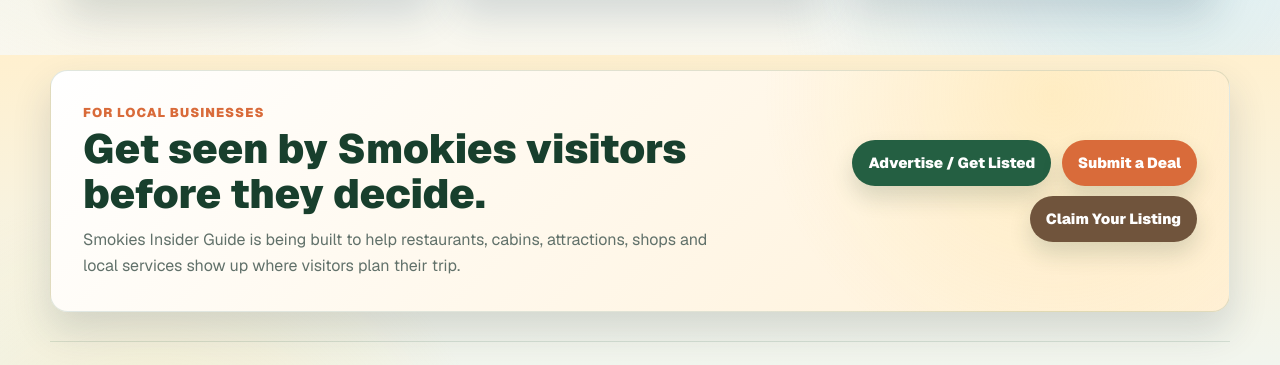
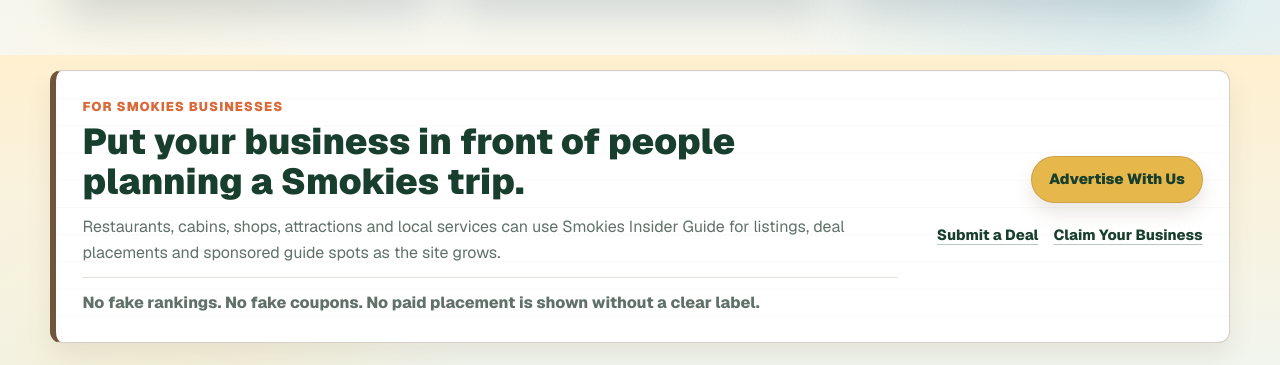
Before and after one commit to masondtorres/smokies-insider-guide, a Next.js app: page / in a window 1280 px wide. Shown: the part 1545-1910 px from the top of the page. Built offline with nearby package versions, Linux system fonts and the light colour scheme.

Commit message:
Refine business CTA copy and styling

```diff
--- a/src/app/globals.css
+++ b/src/app/globals.css
@@ -166,16 +166,18 @@ img {
 
 .business-cta {
   display: grid;
-  gap: 1.2rem;
+  gap: 1.05rem;
   margin-top: clamp(2.25rem, 6vw, 4.5rem);
   margin-bottom: 1.8rem;
-  border: 1px solid rgba(36, 95, 66, 0.14);
-  border-radius: 1.1rem;
+  border: 1px solid rgba(112, 84, 60, 0.28);
+  border-left: 0.42rem solid var(--brown);
+  border-radius: 0.72rem;
   background:
-    radial-gradient(circle at 85% 10%, rgba(255, 216, 117, 0.28), transparent 18rem),
-    linear-gradient(135deg, #ffffff, #fff0d5);
-  padding: clamp(1.2rem, 4vw, 2rem);
-  box-shadow: var(--shadow);
+    linear-gradient(rgba(112, 84, 60, 0.035) 1px, transparent 1px),
+    var(--paper);
+  background-size: 100% 1.7rem;
+  padding: clamp(1.1rem, 3.5vw, 1.65rem);
+  box-shadow: 0 12px 24px rgba(112, 84, 60, 0.1);
 }
 
 .section-kicker {
@@ -190,9 +192,9 @@ img {
 .business-cta h2 {
   margin: 0.35rem 0 0;
   color: var(--forest-dark);
-  font-size: clamp(1.55rem, 4.5vw, 2.55rem);
+  font-size: clamp(1.5rem, 4vw, 2.25rem);
   font-weight: 850;
-  line-height: 1.08;
+  line-height: 1.12;
 }
 
 .business-cta p:not(.section-kicker) {
@@ -202,36 +204,48 @@ img {
   line-height: 1.62;
 }
 
+.trust-line {
+  border-top: 1px solid rgba(112, 84, 60, 0.18);
+  padding-top: 0.7rem;
+  color: #415049;
+  font-size: 0.9rem;
+  font-weight: 720;
+}
+
 .business-actions {
   display: flex;
   flex-wrap: wrap;
-  gap: 0.65rem;
+  align-items: center;
+  gap: 0.7rem 0.95rem;
 }
 
 .business-actions a {
   display: inline-flex;
   align-items: center;
   justify-content: center;
-  min-height: 2.85rem;
-  border-radius: 999px;
-  background: var(--forest);
-  color: #ffffff;
-  padding: 0.72rem 1rem;
+  min-height: 2.65rem;
+  color: var(--forest-dark);
   font-size: 0.92rem;
-  font-weight: 830;
-  box-shadow: 0 12px 22px rgba(25, 63, 45, 0.16);
-  transition: transform 160ms ease, box-shadow 160ms ease;
+  font-weight: 780;
+  text-decoration: underline;
+  text-decoration-color: rgba(36, 95, 66, 0.32);
+  text-underline-offset: 0.22rem;
+  transition: transform 160ms ease, color 160ms ease;
 }
 
-.business-actions a:nth-child(2) {
-  background: var(--orange);
-}
-
-.business-actions a:nth-child(3) {
-  background: var(--brown);
+.business-actions .business-primary {
+  border: 1px solid rgba(112, 84, 60, 0.22);
+  border-radius: 999px;
+  background: var(--gold);
+  color: var(--forest-dark);
+  padding: 0.72rem 1.05rem;
+  font-weight: 880;
+  text-decoration: none;
+  box-shadow: 0 10px 18px rgba(112, 84, 60, 0.15);
 }
 
 .business-actions a:hover {
+  color: var(--brown);
   transform: translateY(-2px);
 }
 
@@ -277,7 +291,7 @@ img {
 
   .business-actions {
     justify-content: flex-end;
-    max-width: 27rem;
+    max-width: 18rem;
   }
 
   .site-footer {
--- a/src/app/page.tsx
+++ b/src/app/page.tsx
@@ -66,17 +66,24 @@ export default function Home() {
 
       <section className="business-cta" id="business" aria-labelledby="business-title">
         <div>
-          <p className="section-kicker">For Local Businesses</p>
-          <h2 id="business-title">Get seen by Smokies visitors before they decide.</h2>
+          <p className="section-kicker">FOR SMOKIES BUSINESSES</p>
+          <h2 id="business-title">
+            Put your business in front of people planning a Smokies trip.
+          </h2>
           <p>
-            Smokies Insider Guide is being built to help restaurants, cabins, attractions, shops
-            and local services show up where visitors plan their trip.
+            Restaurants, cabins, shops, attractions and local services can use Smokies Insider
+            Guide for listings, deal placements and sponsored guide spots as the site grows.
+          </p>
+          <p className="trust-line">
+            No fake rankings. No fake coupons. No paid placement is shown without a clear label.
           </p>
         </div>
         <div className="business-actions" aria-label="Business options">
-          <a href="#business">Advertise / Get Listed</a>
+          <a className="business-primary" href="#business">
+            Advertise With Us
+          </a>
           <a href="#business">Submit a Deal</a>
-          <a href="#business">Claim Your Listing</a>
+          <a href="#business">Claim Your Business</a>
         </div>
       </section>
 
```
